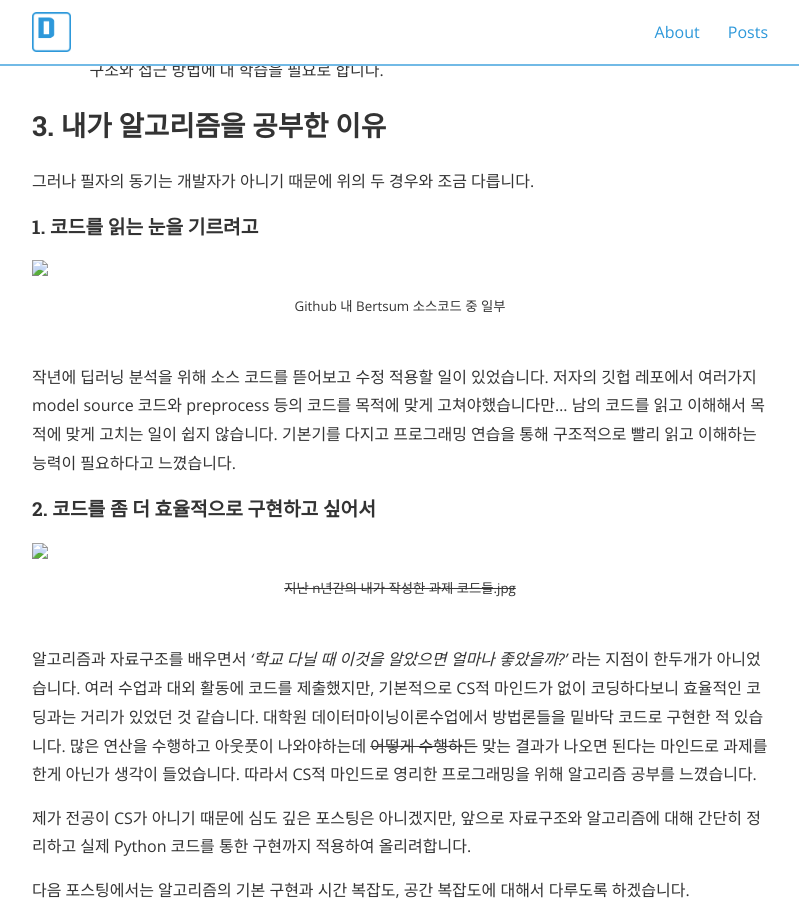
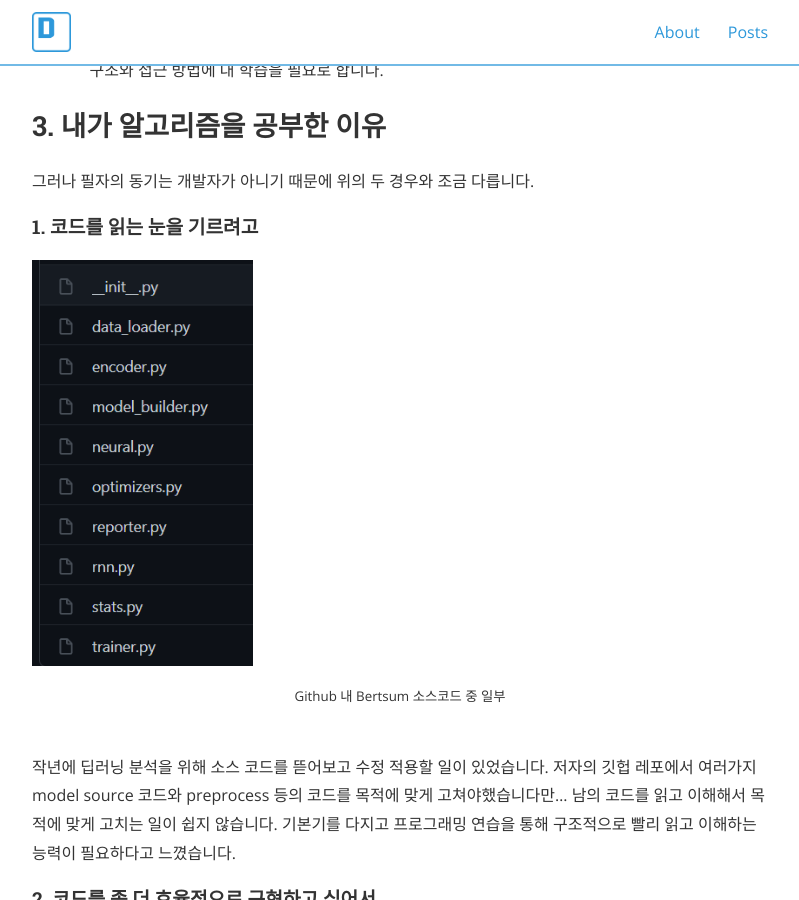
Before and after one commit to danaing/danaing.github.io-old.ver, a Jekyll site: the page built from _posts/2021-05-03-algorithm-01-what-is-algorithm.md, in a window 1280 px wide and 900 px high, scrolled down 2015 px. Shown: the whole window, without its empty margins (240-1039 px from the left). Built offline with Jekyll 4.4.1, drawn with Linux system fonts in a browser that asks for light colours; nearby versions of some CDN libraries; comment, search, counter and statistics services are not loaded.

Commit message:
Update 2021-05-03-algorithm-01-what-is-algorithm.md

```diff
--- a/_posts/2021-05-03-algorithm-01-what-is-algorithm.md
+++ b/_posts/2021-05-03-algorithm-01-what-is-algorithm.md
@@ -55,14 +55,14 @@ cover:  "/assets/covers/algorithm.png"
 
 #### 1. 코드를 읽는 눈을 기르려고
 
-<img src="./assets/images/bertsumsrc.png" width="30%" >
+<img src="/assets/images/bertsumsrc.png" width="30%" >
 <center> <small> Github 내 Bertsum 소스코드 중 일부 </small> </center> <br/>
 
 작년에 딥러닝 분석을 위해 소스 코드를 뜯어보고 수정 적용할 일이 있었습니다. 저자의 깃헙 레포에서 여러가지 model source 코드와 preprocess 등의 코드를 목적에 맞게 고쳐야했습니다만... 남의 코드를 읽고 이해해서 목적에 맞게 고치는 일이 쉽지 않습니다. 기본기를 다지고 프로그래밍 연습을 통해 구조적으로 빨리 읽고 이해하는 능력이 필요하다고 느꼈습니다.
 
 #### 2.  코드를 좀 더 효율적으로 구현하고 싶어서
 
-<img src="./assets/images/messycodebutitworks.jpg" width="50%">
+<img src="/assets/images/messycodebutitworks.jpg" width="50%">
 <center> <small> <del>지난 n년간의 내가 작성한 과제 코드들.jpg </del> </small> </center> <br/>
 
 알고리즘과 자료구조를 배우면서 *'학교 다닐 때 이것을 알았으면 얼마나 좋았을까?'* 라는 지점이 한두개가 아니었습니다. 여러 수업과 대외 활동에 코드를 제출했지만, 기본적으로 CS적 마인드가 없이 코딩하다보니 효율적인 코딩과는 거리가 있었던 것 같습니다. 대학원 데이터마이닝이론수업에서 방법론들을 밑바닥 코드로 구현한 적 있습니다. 많은 연산을 수행하고 아웃풋이 나와야하는데 ~~어떻게 수행하든~~ 맞는 결과가 나오면 된다는 마인드로 과제를 한게 아닌가 생각이 들었습니다. 따라서 CS적 마인드로 영리한 프로그래밍을 위해 알고리즘 공부를 느꼈습니다.
```
